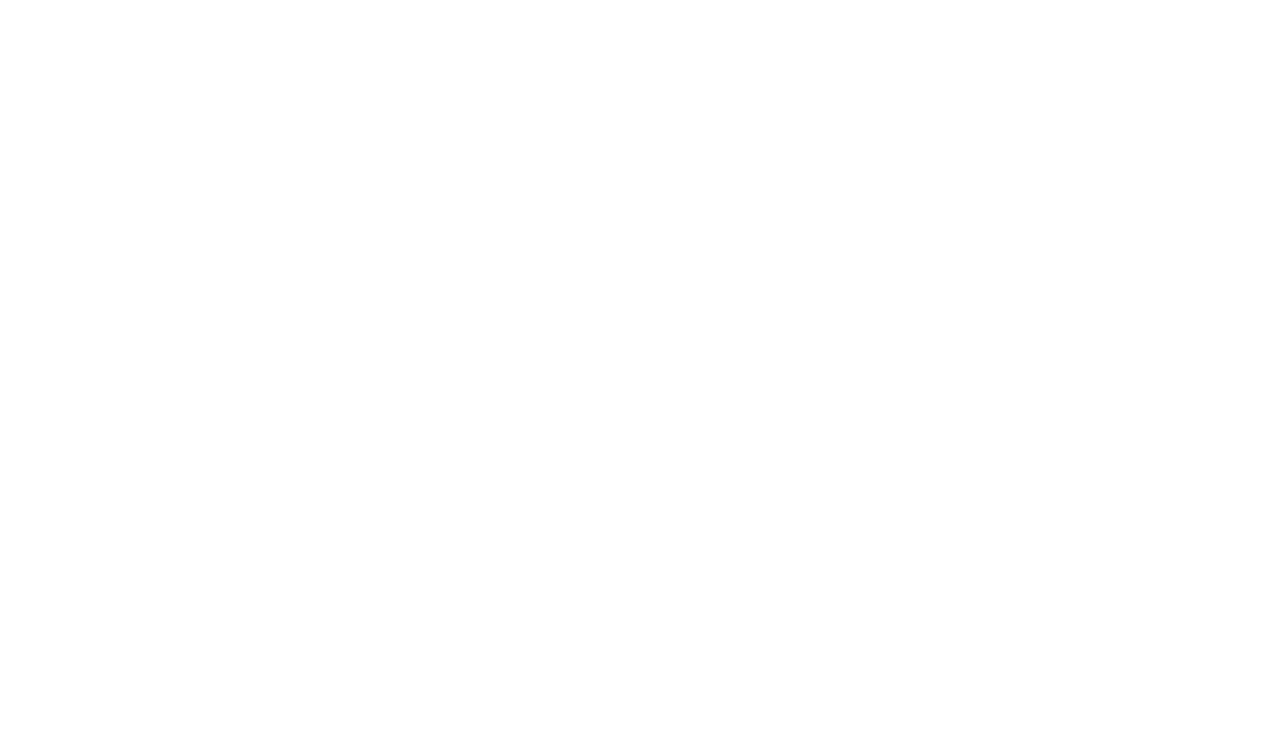
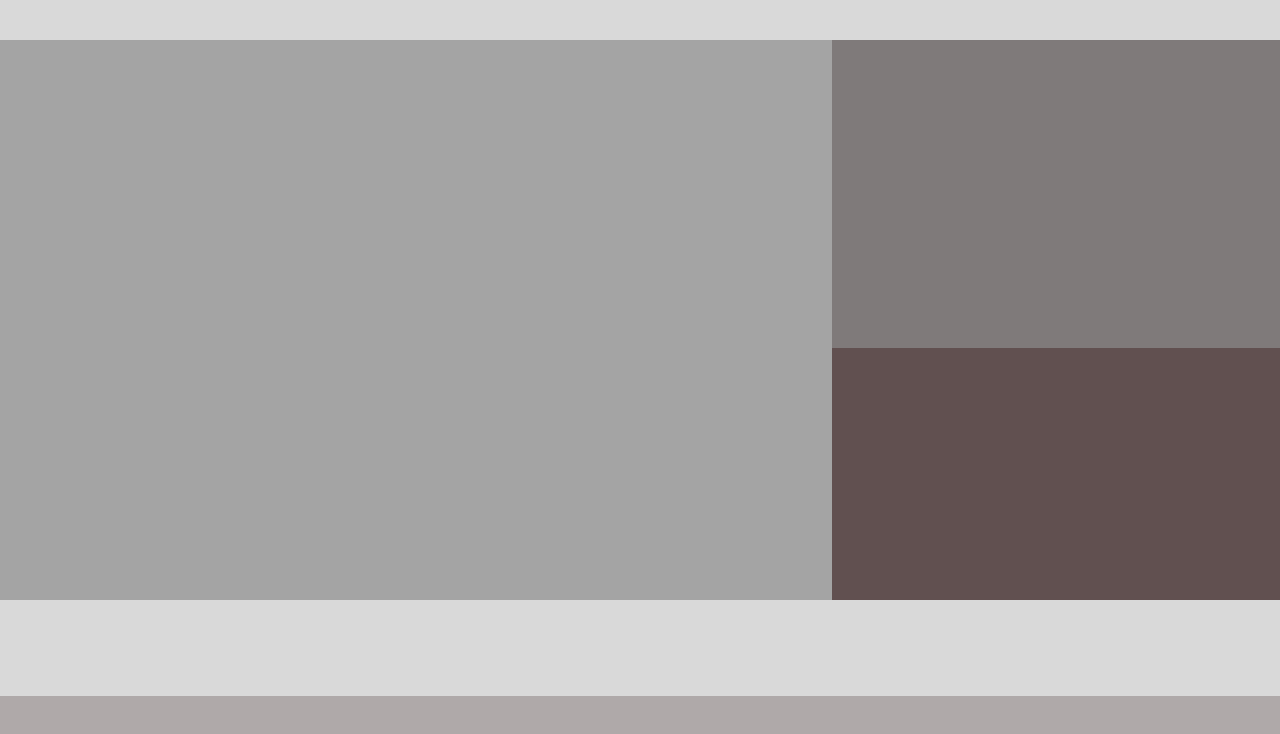
Before and after one commit to Roman01081995/learning123, a plain HTML site: page HTML&CSS-Homeworks/lesson9/lesson9-5/lesson9-5.html in a window 1280 px wide. Drawn offline with Linux system fonts and the light colour scheme.

Commit message:
lesson9-5.html

```diff
--- a/HTML&CSS-Homeworks/lesson9/lesson9-5/lesson9-5.html
+++ b/HTML&CSS-Homeworks/lesson9/lesson9-5/lesson9-5.html
@@ -4,7 +4,7 @@
     <meta charset="UTF-8">
     <meta name="viewport" content="width=device-width, initial-scale=1.0">
     <title>Document</title>
-
+    <link rel="stylesheet" href="lesson9-5.css">
 </head>
 <body>
     <div class="grid">
```
